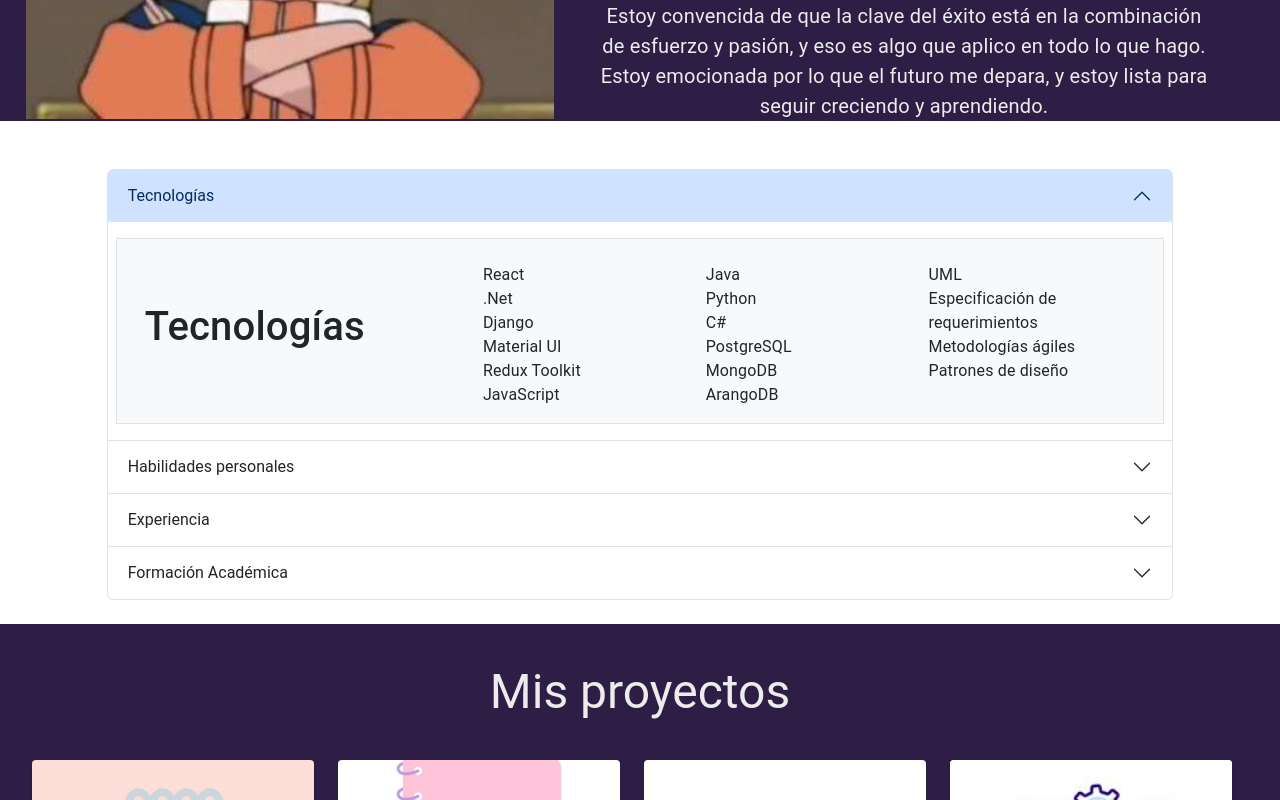
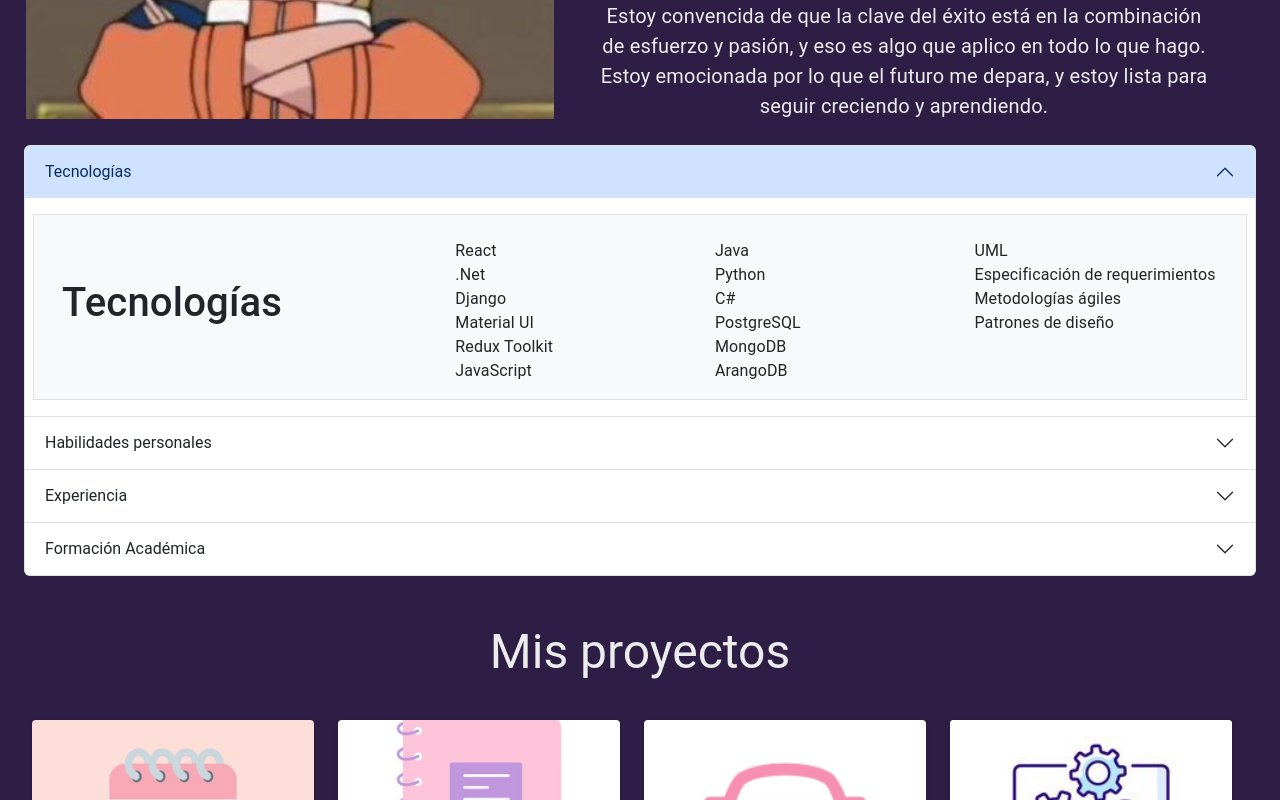
Before and after one commit to LuciaSoria5/portfolio, a React (Vite) app: page /presentacion in a window 1280 px wide. Shown: the part 920-1720 px from the top of the page. Built offline with nearby package versions, Linux system fonts and the light colour scheme.

Commit message:
Add Grid in Tecnologias

```diff
--- a/src/components/Proyectos.jsx
+++ b/src/components/Proyectos.jsx
@@ -12,7 +12,7 @@ export const Proyectos = forwardRef((props, ref) => {
       ref={ref}
       container
       direction="column"
-      mt={3}
+      // mt={3}
       justifyContent="center"
       sx={{
         flexGrow: 1,
--- a/src/components/Tecnologias.jsx
+++ b/src/components/Tecnologias.jsx
@@ -5,14 +5,22 @@ import { Experiencia } from './Experiencia';
 export const Tecnologias = () => {
     //justify-content-center align-items-center
   return (
-    // <Grid
-    // container
-    // direction="row"
-    // justifyContent="center"
-    // alignItems="center"
-    // style={{ width: '75%'}}
-//   >
-        <div className="accordion col-10 mt-5" id="accordion">
+    <Grid
+      className="accordion  col-10"
+      id="accordion"
+      container
+      direction="column"
+    //   mt={3}
+      justifyContent="center"
+      sx={{
+        flexGrow: 1,
+        backgroundColor: 'primary.main',
+        color: 'primary.color',
+        padding: 3,
+      }}
+    //   spacing={2}
+    >
+        {/* <div className="accordion col-10 mt-5" id="accordion"> */}
             <div className="accordion-item">
                 <h2 className="accordion-header">
                 <button className="accordion-button" type="button" data-bs-toggle="collapse" data-bs-target="#collapseOne" aria-expanded="true" aria-controls="collapseOne">
@@ -62,7 +70,7 @@ export const Tecnologias = () => {
                     </div>
                 </div>
             </div>
-        </div>
-    // </Grid>
+        {/* </div> */}
+    </Grid>
   )
 }
```
